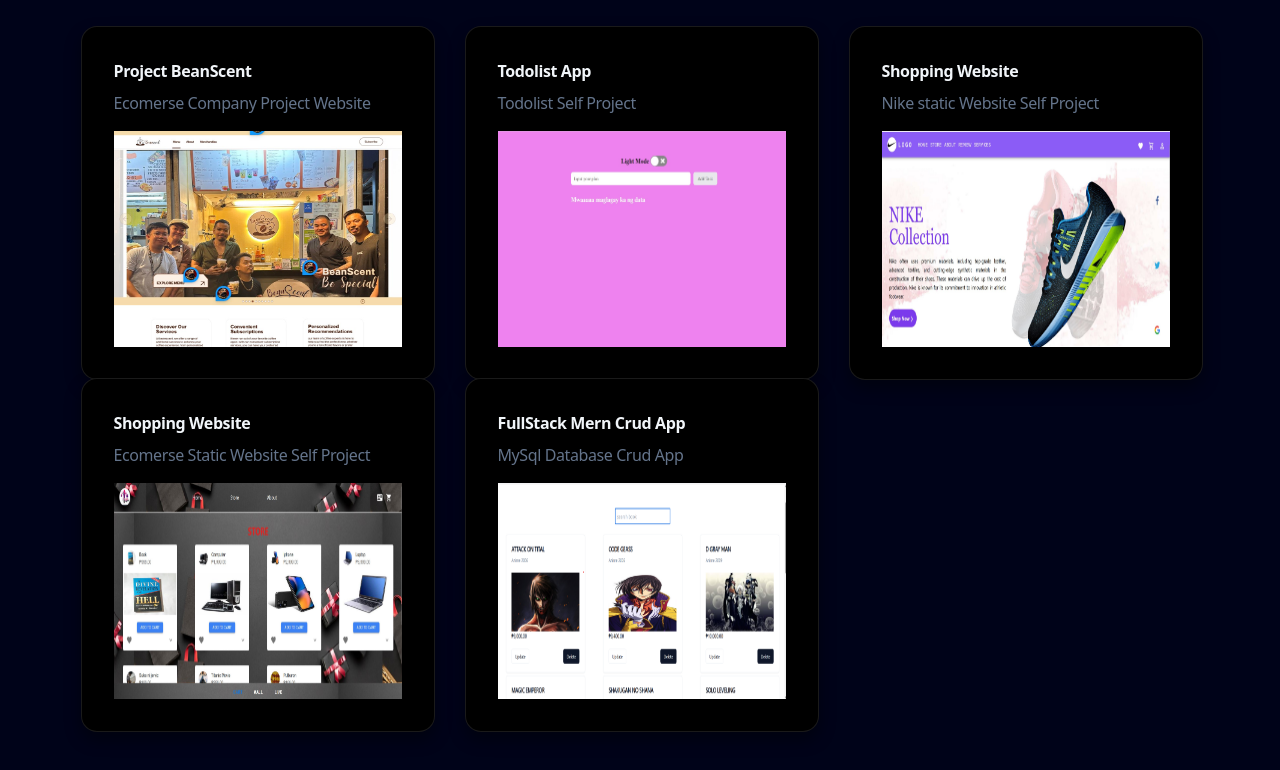
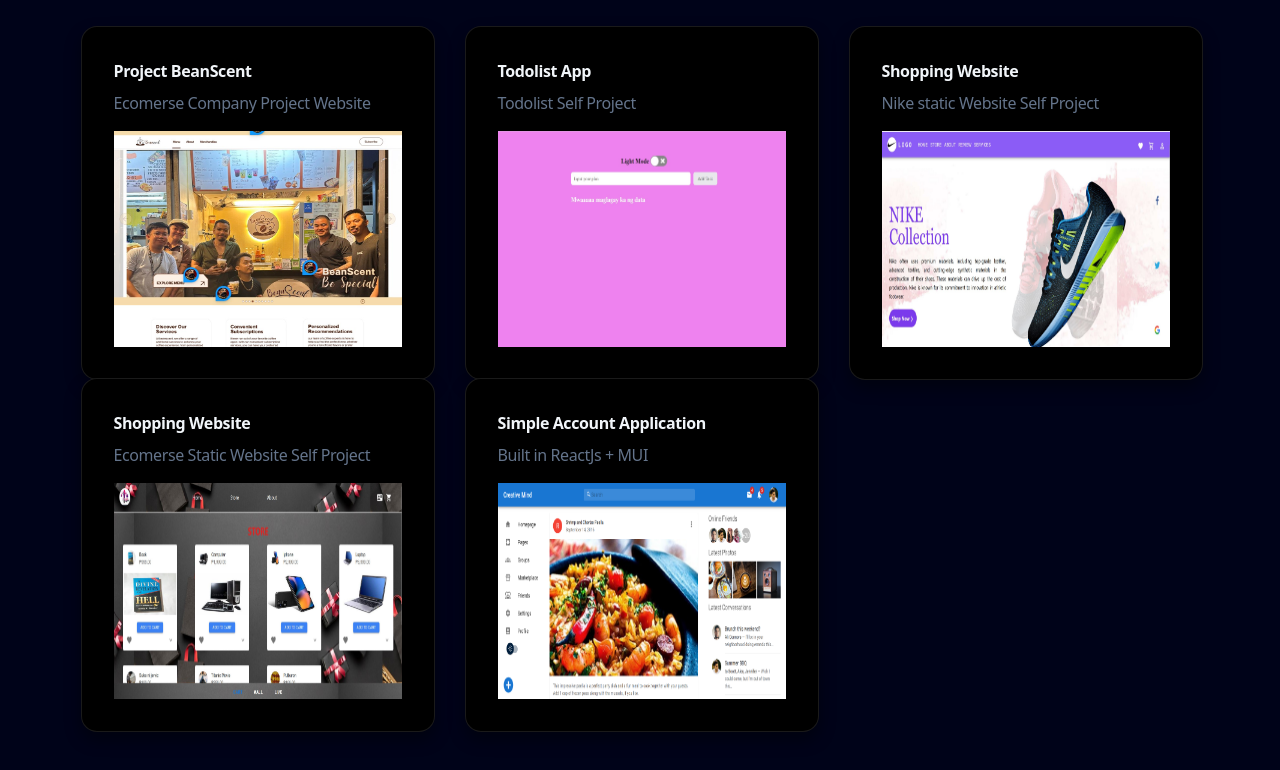
Before and after one commit to Azolec08/NextJs-Portfolio, a Next.js app: page / in a window 1280 px wide. Shown: the part 4848-5618 px from the top of the page. Built offline with nearby package versions, Linux system fonts and the light colour scheme.

Commit message:
add new project

```diff
--- a/src/app/constants/index.tsx
+++ b/src/app/constants/index.tsx
@@ -68,10 +68,10 @@
   },
   {
     id: 5,
-    title: "FullStack Mern Crud App",
-    description: "MySql Database Crud App",
-    href: "https://todo-list-fullstack-mysql.vercel.app/",
-    img: "/crud_app.png",
+    title: "Simple Account Application",
+    description: "Built in ReactJs + MUI",
+    href: "https://mui-simple-account.vercel.app/",
+    img: "/mui.png",
   },
 ];
 
```
Also changed, not shown: public/mui.png (added).
